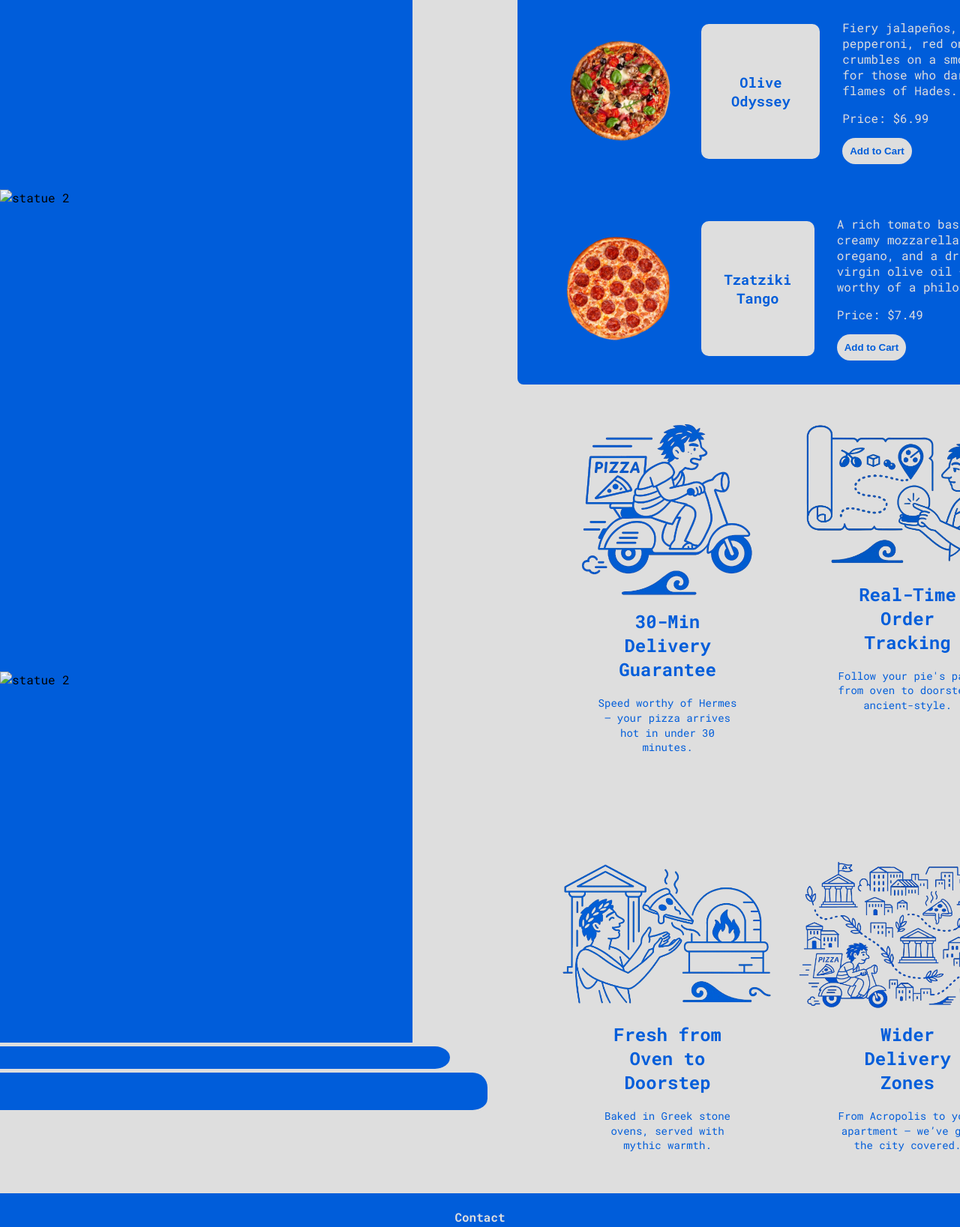
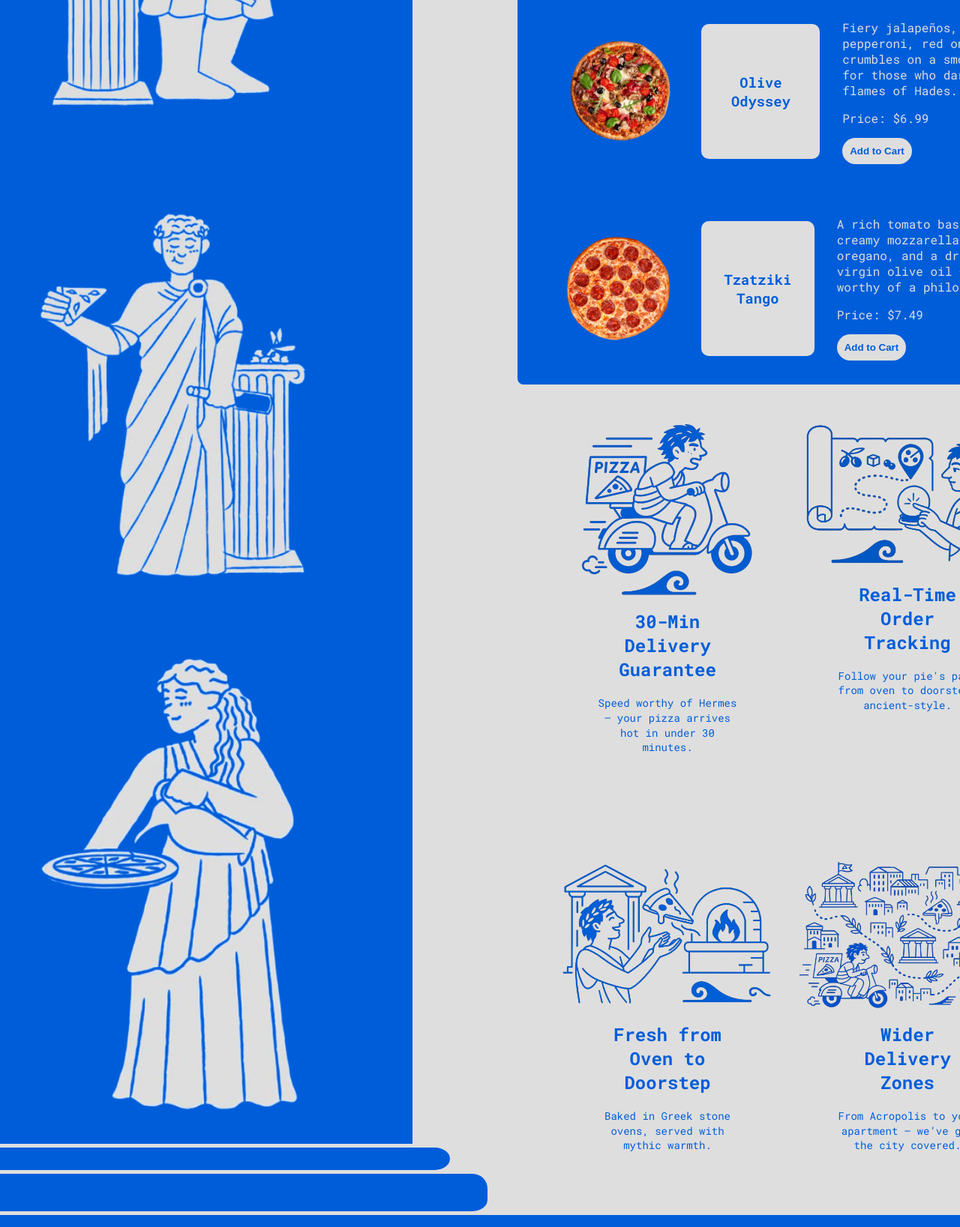
Before and after one commit to AmanPhadke/ladonia_project, a plain HTML site: page index.html in a window 1280 px wide. Shown: the part 1024-2661 px from the top of the page at 75% size. Drawn offline with Linux system fonts and the light colour scheme.

Commit message:
Update index.html

```diff
--- a/index.html
+++ b/index.html
@@ -68,9 +68,9 @@
                 <div class="pillar-2"></div>
                 <div class="pillar-3"></div>
                 <div class="statue-div">
-                    <img src="./public/images/pizza_photo.png" height="650px" width="500px" alt="statue 1">
-                    <img src="./public/images/pizza_photo_2.png" height="650px" width="500px" alt="statue 2">
-                    <img src="./public/images/pizza_photo_3.png" height="400px" width="400px" alt="statue 2">
+                    <img src="images/pizza_photo.png" height="650px" width="500px" alt="statue 1">
+                    <img src="images/pizza_photo_2.png" height="650px" width="500px" alt="statue 2">
+                    <img src="images/pizza_photo_3.png" height="400px" width="400px" alt="statue 2">
                 </div>
                 <div class="pillar-4"></div>
                 <div class="pillar-5"></div>
```
